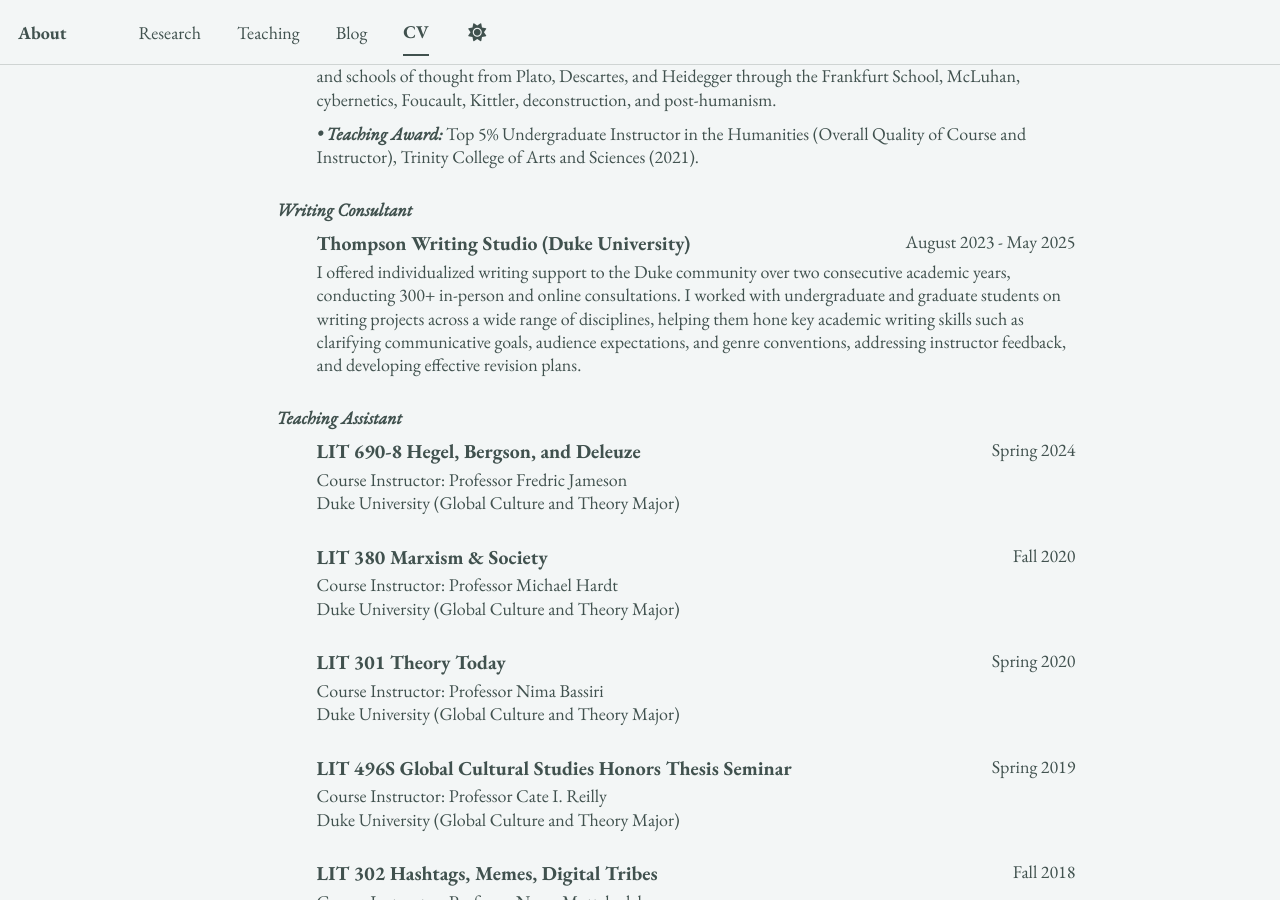
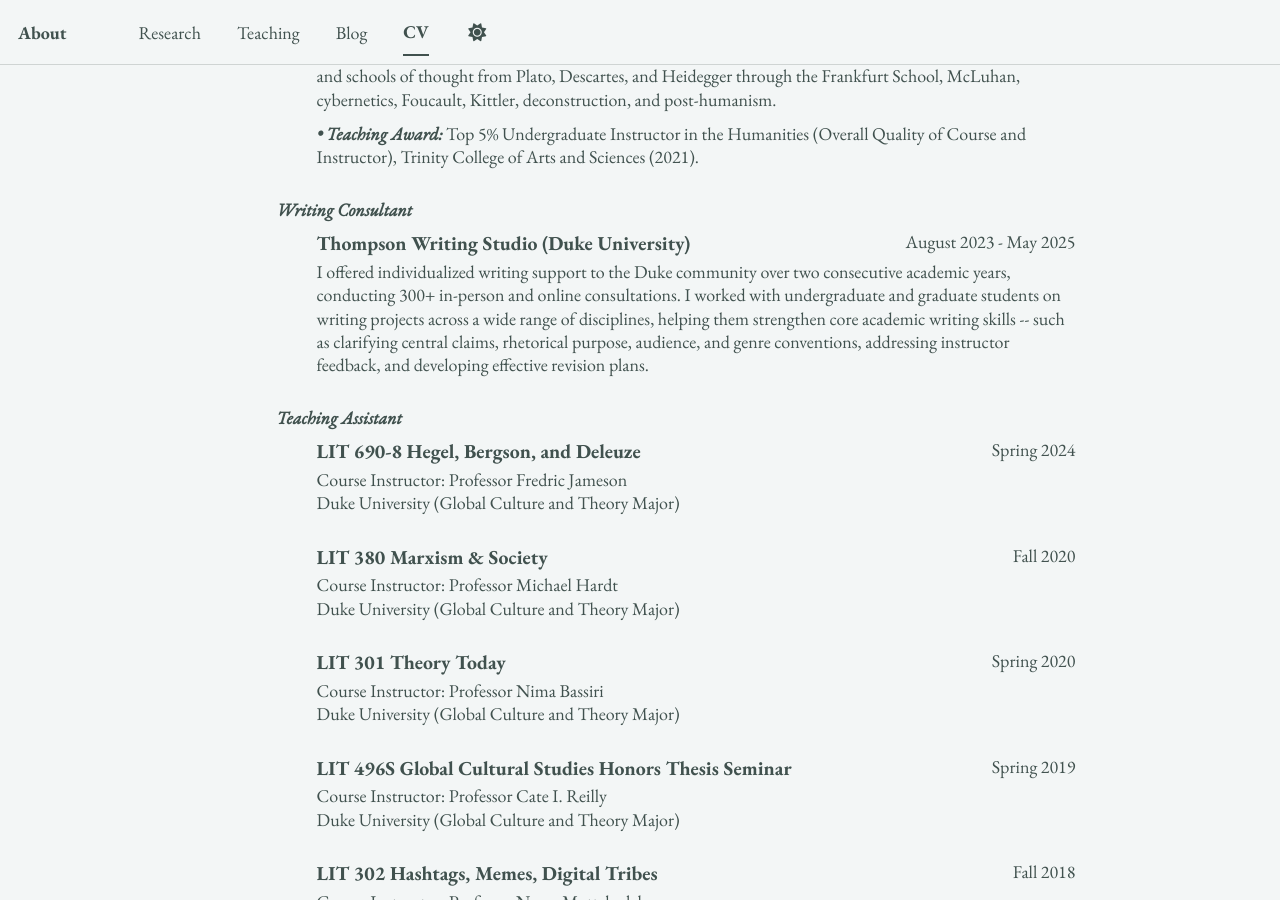
Before and after one commit to epujol90/epujol90.github.io, a Jekyll site: the page built from _pages/cv-json.md, in a window 1280 px wide and 900 px high, scrolled down 5956 px. Built offline with Jekyll 4.4.1, drawn with Linux system fonts in a browser that asks for light colours; a script bundle is joined from its source files by our own code; library files that are not in the unit come from our copies.

Commit message:
Update cv.json

```diff
--- a/_data/cv.json
+++ b/_data/cv.json
@@ -349,7 +349,7 @@
       "institution": "",
       "date": "August 2023 - May 2025",
       "role": "",
-      "description": "I offered individualized writing support to the Duke community over two consecutive academic years, conducting 300+ in-person and online consultations. I worked with undergraduate and graduate students on writing projects across a wide range of disciplines, helping them hone key academic writing skills such as clarifying communicative goals, audience expectations, and genre conventions, addressing instructor feedback, and developing effective revision plans.",
+      "description": "I offered individualized writing support to the Duke community over two consecutive academic years, conducting 300+ in-person and online consultations. I worked with undergraduate and graduate students on writing projects across a wide range of disciplines, helping them strengthen core academic writing skills -- such as clarifying central claims, rhetorical purpose, audience, and genre conventions, addressing instructor feedback, and developing effective revision plans.",
       "category": "Writing Consultant"
     },
     {
```
